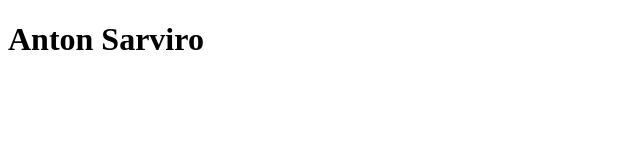
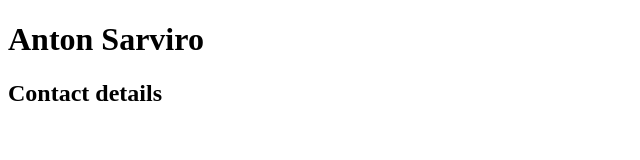
Before and after one commit to antonsariro/rsschool-cv, a plain HTML site: page index.html in a window 1280 px wide. Shown: the whole page, without its empty margins (0-640 px from the left). Drawn offline with Linux system fonts and the light colour scheme.

Commit message:
feat: add Contact details

```diff
--- a/index.html
+++ b/index.html
@@ -11,5 +11,6 @@
 </head>
 <body>
  <h1>Anton Sarviro</h1>
+    <h2>Contact details<h2>
 </body>
 </html>
```
